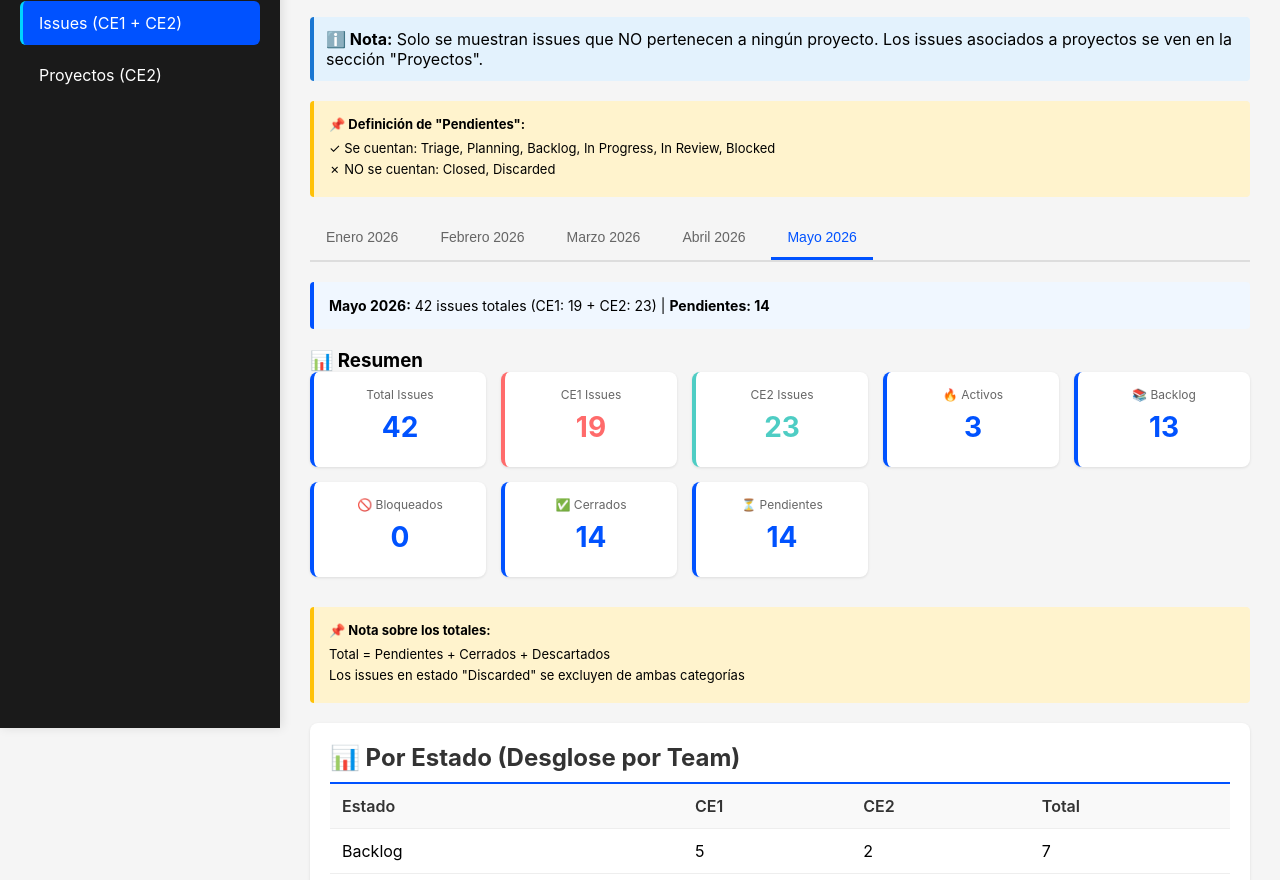
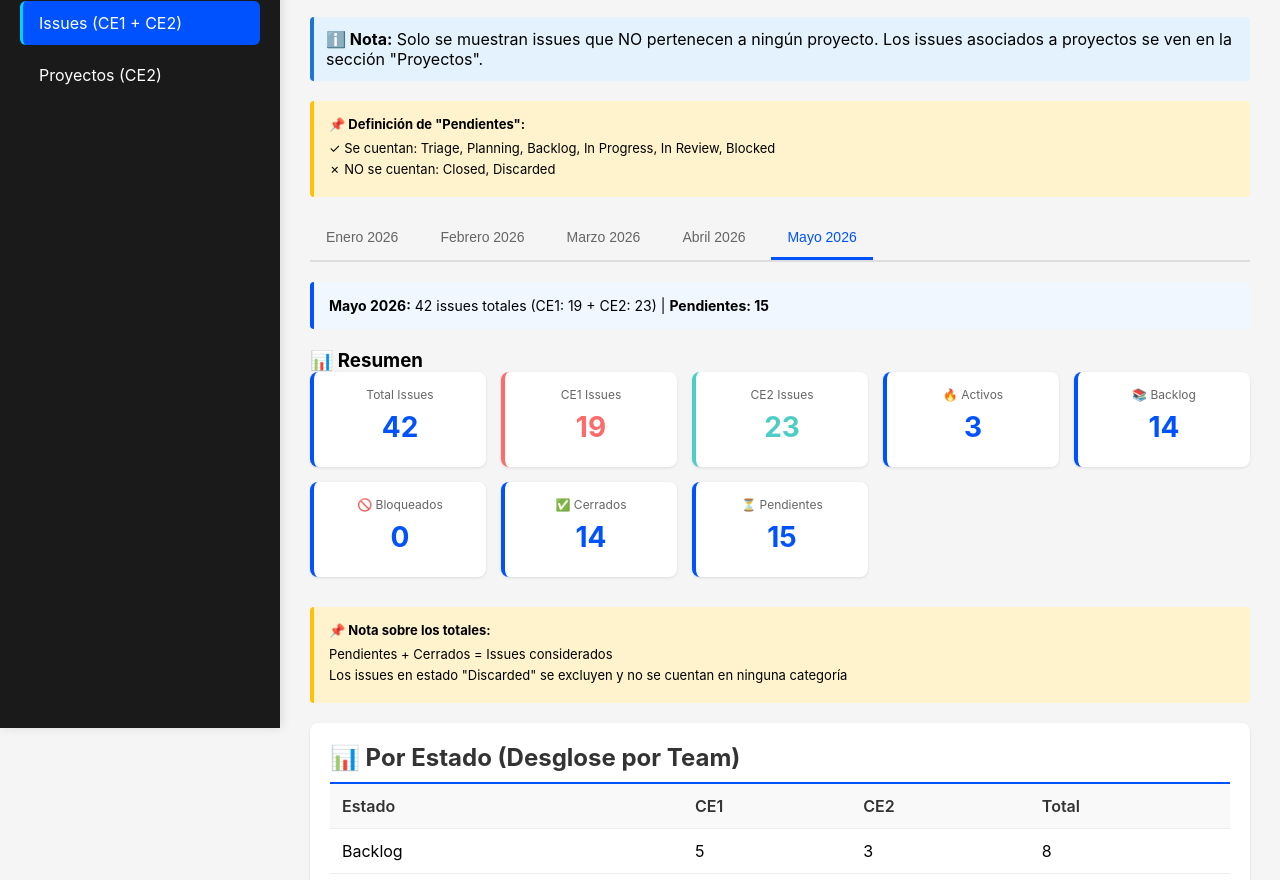
Before and after one commit to SamaritanoDev/linear-dashboards, a plain HTML site: page index.html in a window 1280 px wide. Shown: the part 72-952 px from the top of the page. Drawn offline with Linux system fonts and the light colour scheme.

Commit message:
Fix: Clarify disclaimer formula to exclude Discarded from totals
- Updated disclaimer to show 'Pendientes + Cerrados = Issues considerados'
- Clarified that Discarded issues are excluded and not counted in any category
- Regenerated dashboard with updated disclaimer

```diff
--- a/index.html
+++ b/index.html
@@ -279,8 +279,8 @@
 
                         <div class="disclaimer" style="margin-top: 20px;">
                             <strong>📌 Nota sobre los totales:</strong>
-                            <div class="disclaimer-item">Total = Pendientes + Cerrados + Descartados</div>
-                            <div class="disclaimer-item">Los issues en estado "Discarded" se excluyen de ambas categorías</div>
+                            <div class="disclaimer-item">Pendientes + Cerrados = Issues considerados</div>
+                            <div class="disclaimer-item">Los issues en estado "Discarded" se excluyen y no se cuentan en ninguna categoría</div>
                         </div>
 
                         <div class="section-box">
@@ -347,11 +347,11 @@
                             </div>
                             <div class="metric-card">
                                 <div class="label">🔥 Activos</div>
-                                <div class="value">1</div>
+                                <div class="value">0</div>
                             </div>
                             <div class="metric-card">
                                 <div class="label">📚 Backlog</div>
-                                <div class="value">0</div>
+                                <div class="value">1</div>
                             </div>
                             <div class="metric-card">
                                 <div class="label">🚫 Bloqueados</div>
@@ -369,8 +369,8 @@
 
                         <div class="disclaimer" style="margin-top: 20px;">
                             <strong>📌 Nota sobre los totales:</strong>
-                            <div class="disclaimer-item">Total = Pendientes + Cerrados + Descartados</div>
-                            <div class="disclaimer-item">Los issues en estado "Discarded" se excluyen de ambas categorías</div>
+                            <div class="disclaimer-item">Pendientes + Cerrados = Issues considerados</div>
+                            <div class="disclaimer-item">Los issues en estado "Discarded" se excluyen y no se cuentan en ninguna categoría</div>
                         </div>
 
                         <div class="section-box">
@@ -382,7 +382,7 @@
                                     <th>CE2</th>
                                     <th>Total</th>
                                 </tr>
-        <tr><td>Closed</td><td>22</td><td>105</td><td>127</td></tr><tr><td>Discarded</td><td>0</td><td>5</td><td>5</td></tr><tr><td>In Progress</td><td>0</td><td>1</td><td>1</td></tr>
+        <tr><td>Backlog</td><td>0</td><td>1</td><td>1</td></tr><tr><td>Closed</td><td>22</td><td>105</td><td>127</td></tr><tr><td>Discarded</td><td>0</td><td>5</td><td>5</td></tr>
                             </table>
                         </div>
 
@@ -480,8 +480,8 @@
 
                         <div class="disclaimer" style="margin-top: 20px;">
                             <strong>📌 Nota sobre los totales:</strong>
-                            <div class="disclaimer-item">Total = Pendientes + Cerrados + Descartados</div>
-                            <div class="disclaimer-item">Los issues en estado "Discarded" se excluyen de ambas categorías</div>
+                            <div class="disclaimer-item">Pendientes + Cerrados = Issues considerados</div>
+                            <div class="disclaimer-item">Los issues en estado "Discarded" se excluyen y no se cuentan en ninguna categoría</div>
                         </div>
 
                         <div class="section-box">
@@ -605,8 +605,8 @@
 
                         <div class="disclaimer" style="margin-top: 20px;">
                             <strong>📌 Nota sobre los totales:</strong>
-                            <div class="disclaimer-item">Total = Pendientes + Cerrados + Descartados</div>
-                            <div class="disclaimer-item">Los issues en estado "Discarded" se excluyen de ambas categorías</div>
+                            <div class="disclaimer-item">Pendientes + Cerrados = Issues considerados</div>
+                            <div class="disclaimer-item">Los issues en estado "Discarded" se excluyen y no se cuentan en ninguna categoría</div>
                         </div>
 
                         <div class="section-box">
@@ -696,7 +696,7 @@
                         <div class="month-summary">
                             <strong>Mayo 2026:</strong> 42 issues totales
                             (CE1: 19 + CE2: 23)
-                            | <strong>Pendientes: 14</strong>
+                            | <strong>Pendientes: 15</strong>
                         </div>
 
                         <h3>📊 Resumen</h3>
@@ -719,7 +719,7 @@
                             </div>
                             <div class="metric-card">
                                 <div class="label">📚 Backlog</div>
-                                <div class="value">13</div>
+                                <div class="value">14</div>
                             </div>
                             <div class="metric-card">
                                 <div class="label">🚫 Bloqueados</div>
@@ -731,14 +731,14 @@
                             </div>
                             <div class="metric-card">
                                 <div class="label">⏳ Pendientes</div>
-                                <div class="value">14</div>
+                                <div class="value">15</div>
                             </div>
                         </div>
 
                         <div class="disclaimer" style="margin-top: 20px;">
                             <strong>📌 Nota sobre los totales:</strong>
-                            <div class="disclaimer-item">Total = Pendientes + Cerrados + Descartados</div>
-                            <div class="disclaimer-item">Los issues en estado "Discarded" se excluyen de ambas categorías</div>
+                            <div class="disclaimer-item">Pendientes + Cerrados = Issues considerados</div>
+                            <div class="disclaimer-item">Los issues en estado "Discarded" se excluyen y no se cuentan en ninguna categoría</div>
                         </div>
 
                         <div class="section-box">
@@ -750,7 +750,7 @@
                                     <th>CE2</th>
                                     <th>Total</th>
                                 </tr>
-        <tr><td>Backlog</td><td>5</td><td>2</td><td>7</td></tr><tr><td>Closed</td><td>6</td><td>8</td><td>14</td></tr><tr><td>Discarded</td><td>2</td><td>3</td><td>5</td></tr><tr><td>In Progress</td><td>0</td><td>3</td><td>3</td></tr><tr><td>Planning</td><td>3</td><td>3</td><td>6</td></tr><tr><td>Triage</td><td>3</td><td>4</td><td>7</td></tr>
+        <tr><td>Backlog</td><td>5</td><td>3</td><td>8</td></tr><tr><td>Closed</td><td>6</td><td>8</td><td>14</td></tr><tr><td>Discarded</td><td>2</td><td>2</td><td>4</td></tr><tr><td>In Progress</td><td>0</td><td>3</td><td>3</td></tr><tr><td>Planning</td><td>3</td><td>3</td><td>6</td></tr><tr><td>Triage</td><td>3</td><td>4</td><td>7</td></tr>
                             </table>
                         </div>
 
@@ -780,9 +780,9 @@
 
                                 <tr>
                                     <td><strong>Cuy</strong></td>
-                                    <td>7</td>
+                                    <td>8</td>
                                     <td>10</td>
-                                    <td>30.0%</td>
+                                    <td>20.0%</td>
                                 </tr>
 
                                 <tr>
@@ -876,7 +876,7 @@
                 </div>
 
                 <div class="timestamp">
-                    Actualizado: 2026-05-08 15:23:21 UTC
+                    Actualizado: 2026-05-08 15:45:05 UTC
                 </div>
             </div>
         </div>
```
Also changed, not shown: 1 other file.
